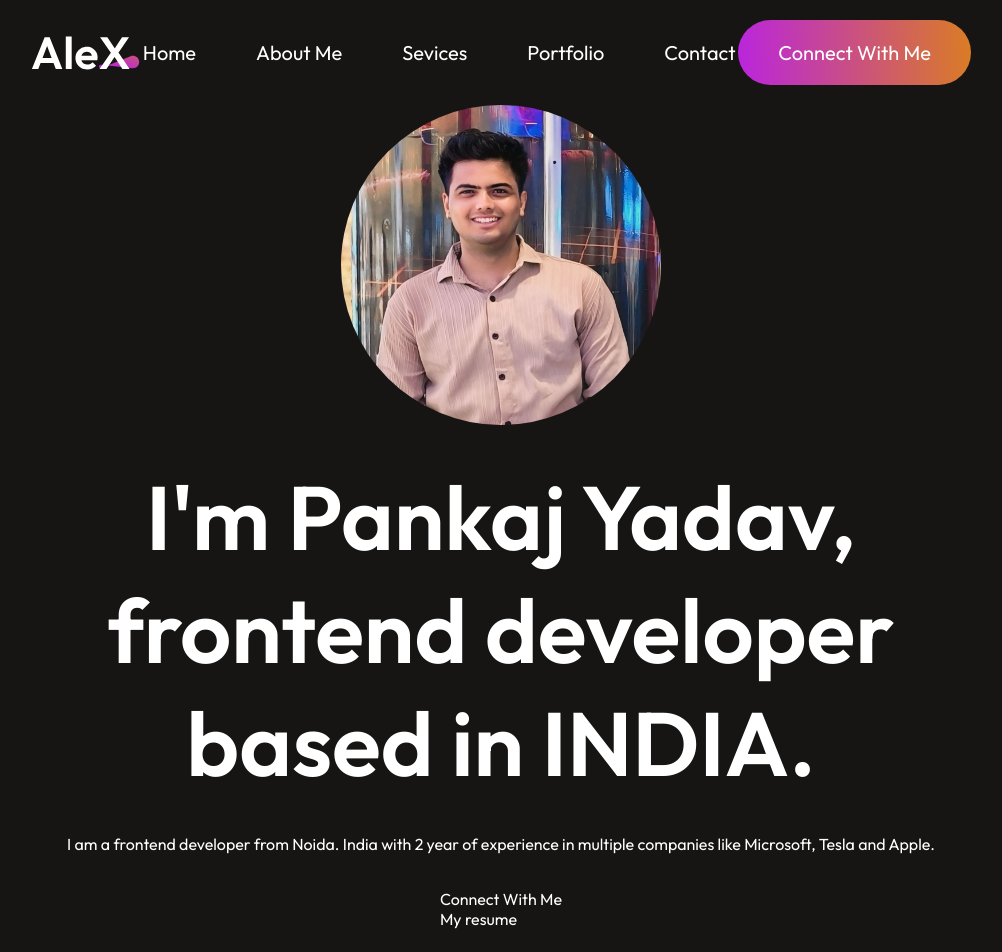
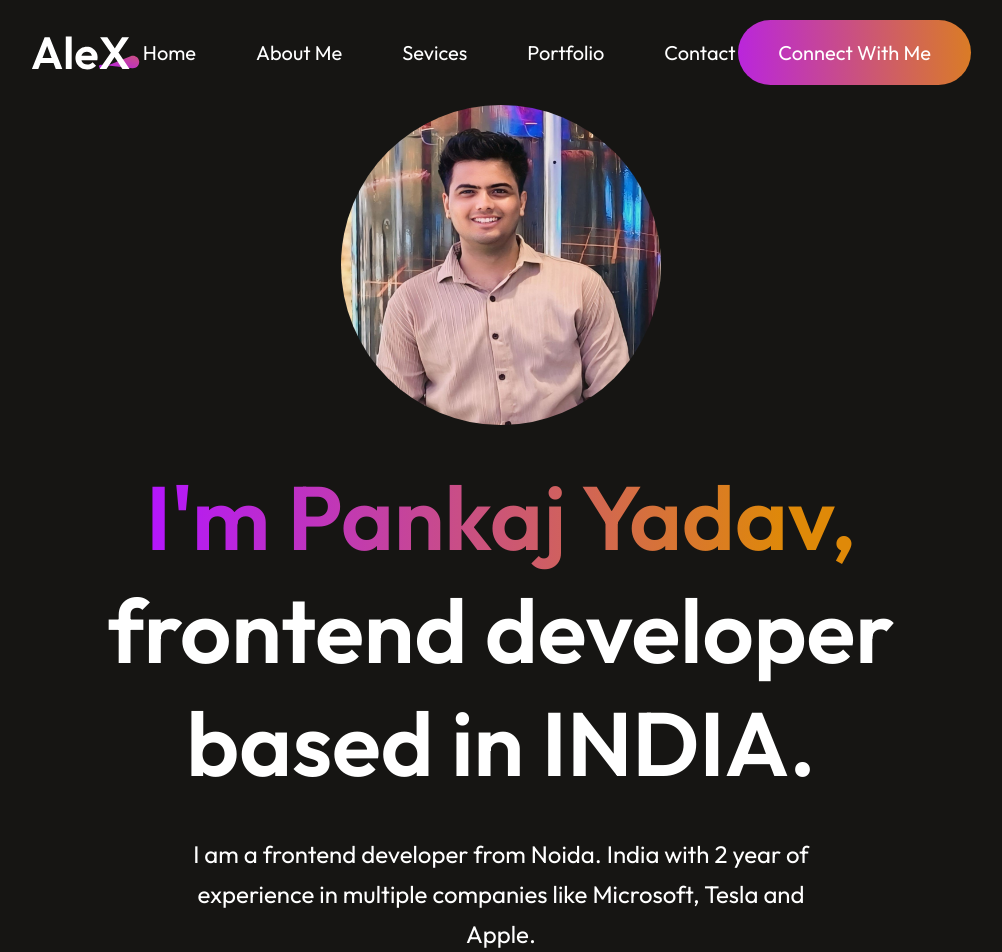
Before and after one commit to py-pankaj-ydv-7/PORTFOLIO, a React (Vite) app in the folder pyportfolio/: page / in a window 1280 px wide. Shown: the top 952 px of the page, without its empty margins (139-1141 px from the left). Before the commit the page ends 929 px from the top, so only its background shows below. Built offline with nearby package versions, Linux system fonts and the light colour scheme.

Commit message:
hero section is done

```diff
--- a/pyportfolio/src/Components/Navbar/Hero/Hero.css
+++ b/pyportfolio/src/Components/Navbar/Hero/Hero.css
@@ -24,3 +24,48 @@
     font-size: 90px;
     font-weight: 600;
 }
+
+.hero h1 span{
+    background: linear-gradient(270deg, #DF8908 10%, #B415FF 100%);
+    background-clip: text;
+    -webkit-background-clip: text;
+    -webkit-text-fill-color: transparent;
+}
+
+.hero p{
+    width: 50%;
+    text-align: center;
+    font-size: 24px;
+    line-height: 40px;
+}
+
+.hero-action{
+    display: flex;
+    align-items: center;
+    gap: 25px;
+    font-size: 24px;
+    font-weight: 500;
+    margin-bottom: 50px;
+}
+
+.hero-connect{
+    padding: 25px 45px;
+    border-radius: 50px;
+    background: linear-gradient(264deg, #DF8908 10%, #B415FF 100%);
+    cursor: pointer;
+}
+.hero-connect:hover{
+    border: 2px solid white;
+    transform: scale(1.05);
+}
+
+.hero-resume{
+    padding: 25px 75px;
+    border-radius: 50px;
+    border: 2px solid white;
+    cursor: pointer;
+}
+.hero-resume:hover{
+    border-color: #B415FF;
+    transform: scale(1.05);
+}
--- a/pyportfolio/src/Components/Navbar/Hero/Hero.jsx
+++ b/pyportfolio/src/Components/Navbar/Hero/Hero.jsx
@@ -8,7 +8,7 @@ function Hero() {
     <div className='hero'>
         {/* <img src={profile_img} alt="" /> */}
         <img src={pankaj_profile} alt="" />
-        <h1>I'm Pankaj Yadav, frontend developer based in INDIA.</h1>
+        <h1><span>I'm Pankaj Yadav,</span> frontend developer based in INDIA.</h1>
         <p>I am a frontend developer from Noida. India with 2 year of experience in multiple companies like Microsoft, Tesla and Apple.</p>
         <div className='hero-action'>
             <div className="hero-connect">Connect With Me</div>
@@ -20,6 +20,3 @@ function Hero() {
 }
 
 export default Hero
-
-
-// 25 minute pe ruk diya tha
```
